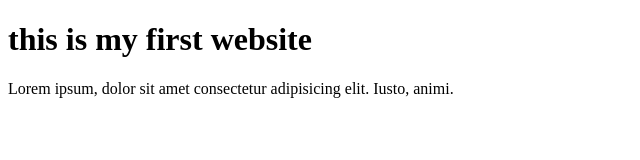
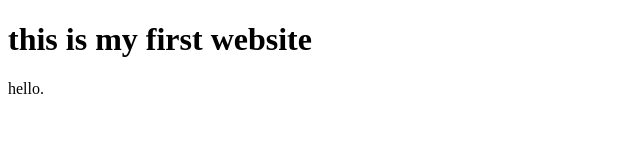
Before and after one commit to umairqureshikhan/website, a plain HTML site: page index.html in a window 1280 px wide. Shown: the whole page, without its empty margins (0-640 px from the left). Drawn offline with Linux system fonts and the light colour scheme.

Commit message:
update work

```diff
--- a/index.html
+++ b/index.html
@@ -8,6 +8,6 @@
 </head>
 <body>
     <h1>this is my first website</h1>
-    <p>Lorem ipsum, dolor sit amet consectetur adipisicing elit. Iusto, animi.</p>
+    <p>hello.</p>
 </body>
 </html>
```
